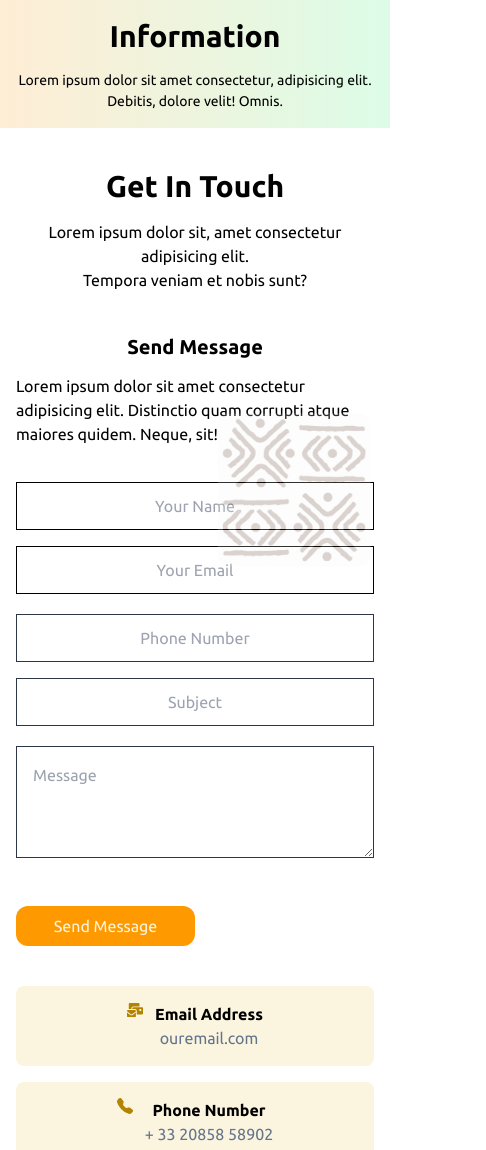
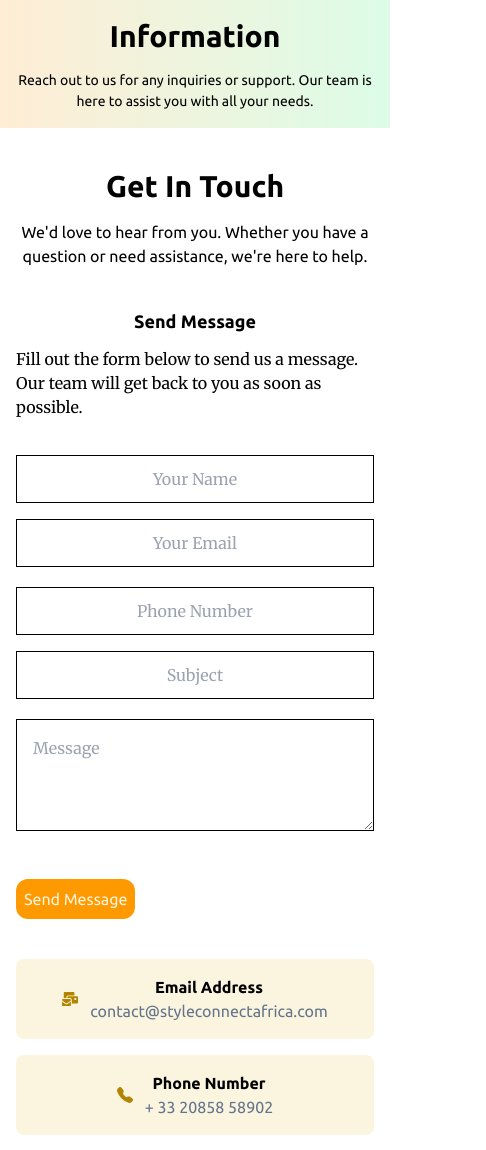
Before and after one commit to StyleConnect-Africa/africanShop-app, a React (Vite) app: page /contactpage in a window 390 px wide. Shown: the part 418-1568 px from the top of the page, 486 px wide, since content can reach past the window. Built offline with nearby package versions, Linux system fonts and the light colour scheme.

Commit message:
Added responsiveness Contact Page

```diff
--- a/src/pages/contactPage/components/ContactForm.jsx
+++ b/src/pages/contactPage/components/ContactForm.jsx
@@ -7,36 +7,35 @@
 
 const ContactForm = () => {
   return (
-    <div className='px-4 sm:px-10 py-10 sm:py-20'>
+    <div className='px-4 sm:px-10 py-10 sm:py-20 relative'>
       <div className='flex flex-col justify-center items-center'>
         <p className='text-3xl font-bold mb-4'>Get In Touch</p>
-        <p className='text-center'>Lorem ipsum dolor sit, amet consectetur adipisicing elit.</p>
-        <p className='text-center'>Tempora veniam et nobis sunt?</p>
+        <p className='text-center'>We'd love to hear from you. Whether you have a question or need assistance, we're here to help.</p>
       </div>
-      <img src={Print} alt="" className='w-40 absolute right-4 sm:right-[60px] -bottom-36 opacity-20' />
+      <img src={Print} alt="" className='w-40 absolute right-4 sm:right-[60px] -bottom-36 opacity-5' />
       <div className='flex flex-col lg:flex-row gap-10 mt-10'>
         <div className='flex flex-col gap-6 w-full lg:w-[890px]'>
           <div className='flex flex-col gap-y-3'>
-            <p className='font-bold text-xl text-center'>Send Message</p>
-            <p>Lorem ipsum dolor sit amet consectetur adipisicing elit. <br className='hidden sm:block' /> Distinctio quam corrupti atque maiores quidem. Neque, sit!</p>
+            <p className='font-bold font-sans text-lg lg:text-2xl text-center'>Send Message</p>
+            <p className='font-serif'>Fill out the form below to send us a message. Our team will get back to you as soon as possible.</p>
           </div>
-          <form className='flex flex-col gap-y-5 mt-3'>
+          <form className='flex flex-col gap-y-5 mt-3 font-serif'>
             <div className='flex flex-col sm:flex-row gap-4'>
               <input type="text" name='name' placeholder='Your Name' className='border border-black h-12 w-full sm:w-[400px] text-center' />
               <input type="email" name='email' placeholder='Your Email' className='border border-black h-12 w-full sm:w-[400px] text-center' />
             </div>
             <div className='flex flex-col sm:flex-row gap-4'>
-              <input type="text" name='phone' placeholder='Phone Number' className='border border-accent2 h-12 w-full sm:w-[400px] text-center' />
-              <input type="text" name='subject' placeholder='Subject' className='border border-accent2 h-12 w-full sm:w-[400px] text-center' />
+              <input type="text" name='phone' placeholder='Phone Number' className='border border-black h-12 w-full sm:w-[400px] text-center' />
+              <input type="text" name='subject' placeholder='Subject' className='border border-black h-12 w-full sm:w-[400px] text-center' />
             </div>
-            <textarea name="message" placeholder='Message' className='border border-accent2 h-28 w-full p-4' />
+            <textarea name="message" placeholder='Message' className='border border-black h-28 w-full p-4' />
           </form>
           <div className='mt-6'>
-            <button className='bg-primary text-light w-1/2 sm:w-32 h-10 rounded-xl'>Send Message</button>
+            <button className='bg-primary text-light w-1/3 sm:w-32 h-10 rounded-xl'>Send Message</button>
           </div>
         </div>
-        <div className='flex flex-col gap-y-4'>
-          <ContactButton icon={<FaMailBulk />} title="Email Address" content="ouremail.com" />
+        <div className='flex flex-col gap-y-4 w-full lg:w-auto'>
+          <ContactButton icon={<FaMailBulk />} title="Email Address" content="contact@styleconnectafrica.com" />
           <ContactButton icon={<BsTelephoneFill />} title="Phone Number" content="+ 33 20858 58902" />
           <ContactButton icon={<FaFax />} title="Fax Address" content="+ 33 20858 58902" />
           <ContactButton icon={<IoGlobeSharp />} title="Website" content="www.styleconnectafrica.com" />
@@ -47,8 +46,8 @@
 }
 
 const ContactButton = ({ icon, title, content }) => (
-  <button className='flex bg-[#FBF5DF] h-20 w-full sm:w-80 rounded-lg'>
-    <div className='flex mx-auto sm:ml-20 gap-3 self-center'>
+  <button className='flex items-center bg-[#FBF5DF] h-20 w-full sm:w-80 rounded-lg'>
+    <div className='flex items-center justify-center gap-3 mx-auto'>
       <div className='text-[#B28400]'>{icon}</div>
       <div>
         <p className='font-bold'>{title}</p>
--- a/src/pages/contactPage/components/HeroPage.jsx
+++ b/src/pages/contactPage/components/HeroPage.jsx
@@ -13,7 +13,7 @@
           <p>Information</p>
         </div>
         <p className='mt-4 text-sm sm:text-base'>
-          Lorem ipsum dolor sit amet consectetur, adipisicing elit. <br className='hidden sm:block' /> Debitis, dolore velit! Omnis.
+          Reach out to us for any inquiries or support. Our team is here to assist you with all your needs.
         </p>
       </div>
     </div>
--- a/src/pages/contactPage/components/LiveChat.jsx
+++ b/src/pages/contactPage/components/LiveChat.jsx
@@ -13,8 +13,7 @@
         </div>
         <h2 className="text-xl font-semibold mb-3">Chat with us live</h2>
         <p className="text-gray-600 mb-6">
-          Lorem ipsum dolor sit amet consectetur. Venenatis vitae sapien
-          suspendisse est egestas.
+          Our live chat is available to assist you with any questions or concerns. Connect with us instantly.
         </p>
         <button className="border border-primary text-primary py-2 px-6 mt-20 rounded-full hover:bg-primary hover:text-white transition">
           Let's Chat
@@ -30,7 +29,7 @@
       <img
         src={Print}
         alt="Background Pattern"
-        className="absolute  -bottom-4 -right-24  lg:bottom-10 lg:left-10 size-52 opacity-30"
+        className="absolute bottom-2 right-4 lg:bottom-10 lg:left-10 size-24 lg:size-52 opacity-5"
       />
     </div>
   );
```
